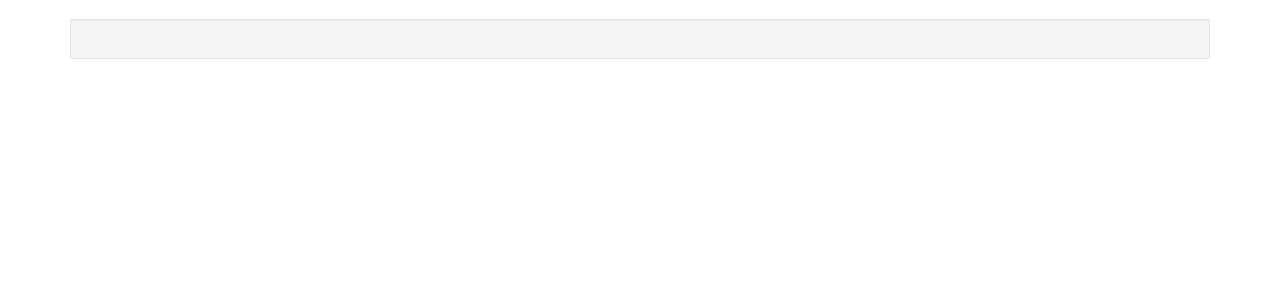
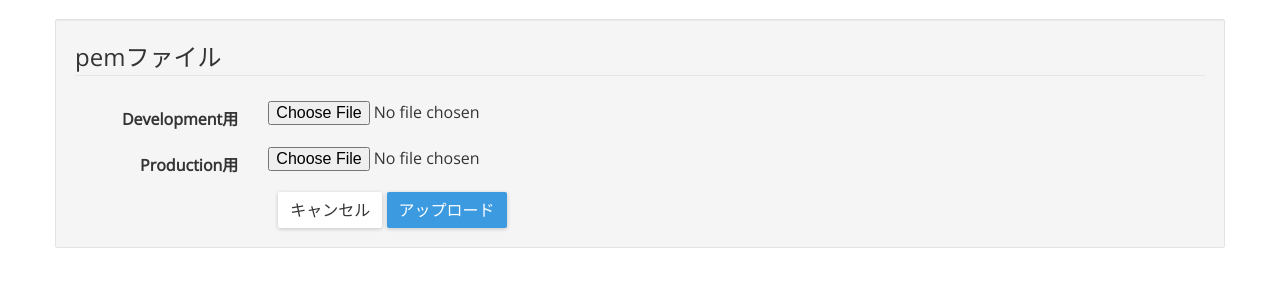
Before and after one commit to nnsnodnb/djabaas, a Django app: page /settings in a window 1280 px wide. Shown: the part 81-381 px from the top of the page. Run offline with Django 3.2, Linux system fonts and the light colour scheme.

Commit message:
Create pem file uploader

```diff
--- a/push/models.py
+++ b/push/models.py
@@ -20,3 +20,7 @@ class NotificationModel(models.Model):
     content_available = models.BooleanField(default = False)
     is_production = models.BooleanField(default = False)
     register_date = models.DateTimeField(default = datetime.now)
+
+class PemfileModel(models.Model):
+    development_file_name = models.CharField(max_length = 100)
+    production_file_name = models.CharField(max_length = 100)
--- a/push/templates/push/settings.html
+++ b/push/templates/push/settings.html
@@ -27,10 +27,29 @@
 </header>
 <div class="container">
     <div class="row">
-        <div class="col-sm-12">
-            <div class="well">
-
-            </div>
+        <div class="col-sm-12 well">
+            <form class="form-horizontal" method="POST" enctype="multipart/form-data">
+                <fieldset>
+                    <legend>pemファイル</legend>
+                    {% csrf_token %}
+                    <div class="form-group">
+                        <label for="input_develop" class="col-lg-2 control-label">Development用</label>
+                        <div class="col-lg-10">
+                            <input type="file" name="development" id="input_develop">
+                        </div>
+                    </div>
+                    <div class="form-group">
+                        <label for="input_product" class="col-lg-2 control-label">Production用</label>
+                        <div class="col-lg-10">
+                            <input type="file" name="production" id="input_product">
+                        </div>
+                    </div>
+                    <div class="col-lg-10 col-lg-offset-2">
+                        <button class="btn btn-default" type="reset">キャンセル</button>
+                        <button class="btn btn-primary" type="submit">アップロード</button>
+                    </div>
+                </fieldset>
+            </form>
         </div>
     </div>
 </div>
--- a/push/views.py
+++ b/push/views.py
@@ -1,12 +1,15 @@
+from django.conf import settings
 from django.http import HttpResponse, HttpResponseForbidden
-from push.models import DeviceTokenModel, NotificationModel
-from django.shortcuts import render, render_to_response
+from push.models import DeviceTokenModel, NotificationModel, PemfileModel
+from django.shortcuts import render, render_to_response, redirect
 from django.template import RequestContext
 from django.template.context_processors import csrf
 from django.views.decorators.csrf import csrf_exempt
 
 from user_agents import parse
-import json, urllib, re, ast
+import json, urllib, ast, sys, os
+
+UPLOADE_DIR = os.path.dirname(os.path.abspath(__file__)) + '/files/'
 
 def index(request):
     device_tokens = DeviceTokenModel.objects.all()
@@ -26,9 +29,27 @@ def notification_list(request):
                              context_instance = RequestContext(request))
 
 def settings(request):
-    c = {}
-    c.update(csrf(request))
-    return render_to_response('push/settings.html', c)
+    if request.method == 'POST':
+        upload_files = []
+        pem_file = PemfileModel()
+        upload_files.append(request.FILES['development'])
+        upload_files.append(request.FILES['production'])
+
+        for file in upload_files:
+            path = os.path.join(UPLOADE_DIR, file.name)
+            destination = open(path, 'wb')
+            for chunk in file.chunks():
+                destination.write(chunk)
+
+        pem_file.development_file_name = upload_files[0].name
+        pem_file.production_file_name = upload_files[1].name
+        pem_file.save()
+
+        return redirect('push:settings')
+    else:
+        c = {}
+        c.update(csrf(request))
+        return render_to_response('push/settings.html', c)
 
 def notification_thread(request):
     if request.method == 'POST':
```
Also changed, not shown: push/admin.py (+7 -1 lines), push/files/__init__.py (added), push/migrations/0004_pemfilemodel.py (added).
